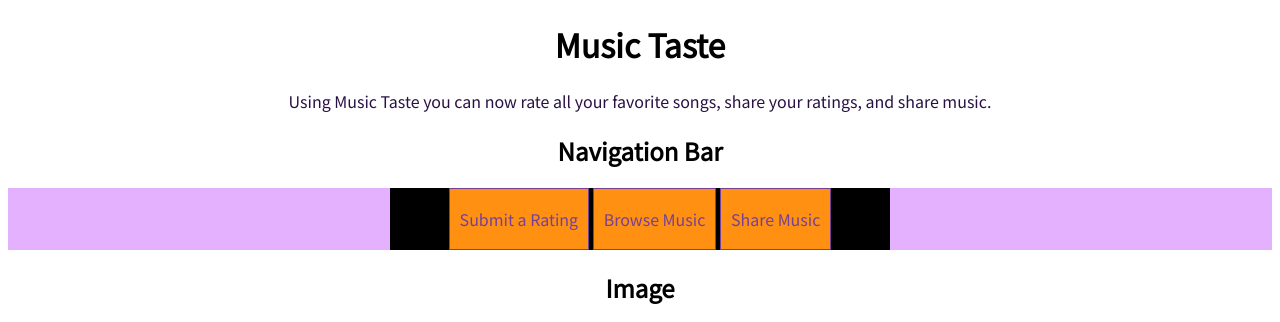
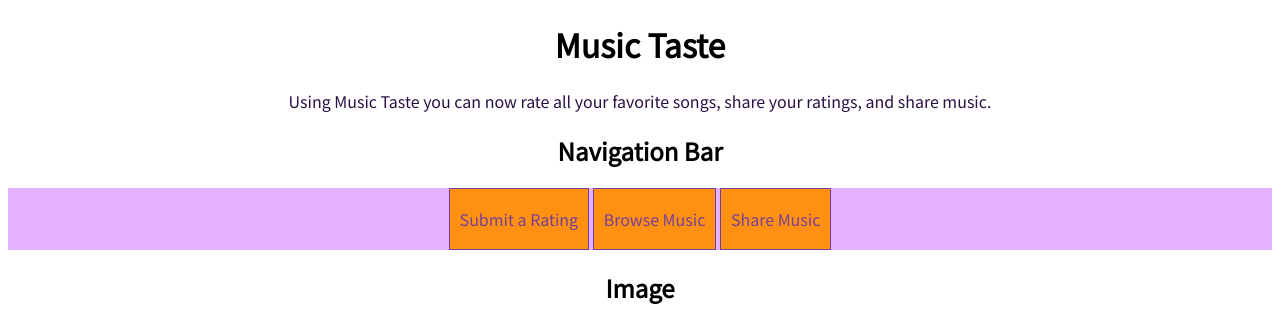
Before and after one commit to erenjax/LandingPage, a plain HTML site: page index.html in a window 1280 px wide. Shown: the top 322 px of the page. Drawn offline with nearby package versions, Linux system fonts and the light colour scheme.

Commit message:
nav bar padding color

```diff
--- a/LandingStyle.css
+++ b/LandingStyle.css
@@ -32,7 +32,7 @@ h2 {
     /*
         For navbars use background color that stands out.
     */
-    background-color: black;
+    background-color: rgb(228, 177, 255);
     text-align: center;
 }
 
```
